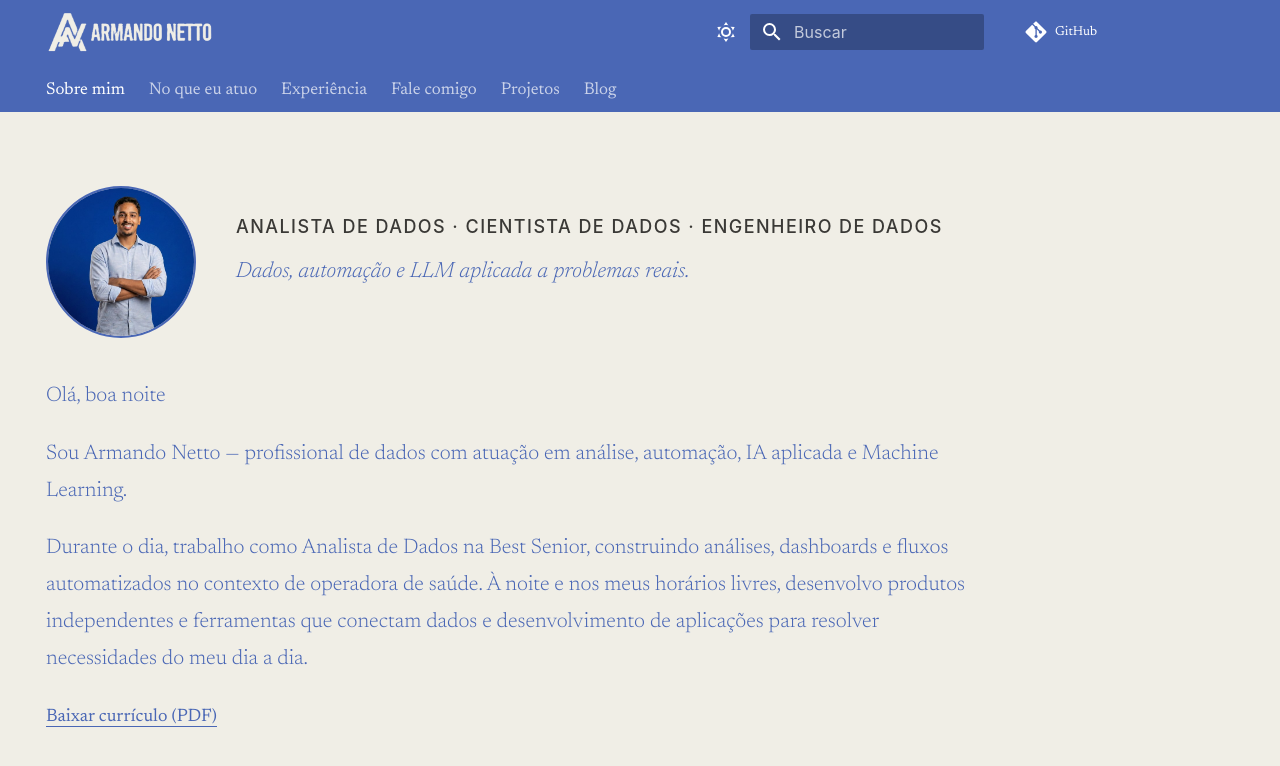
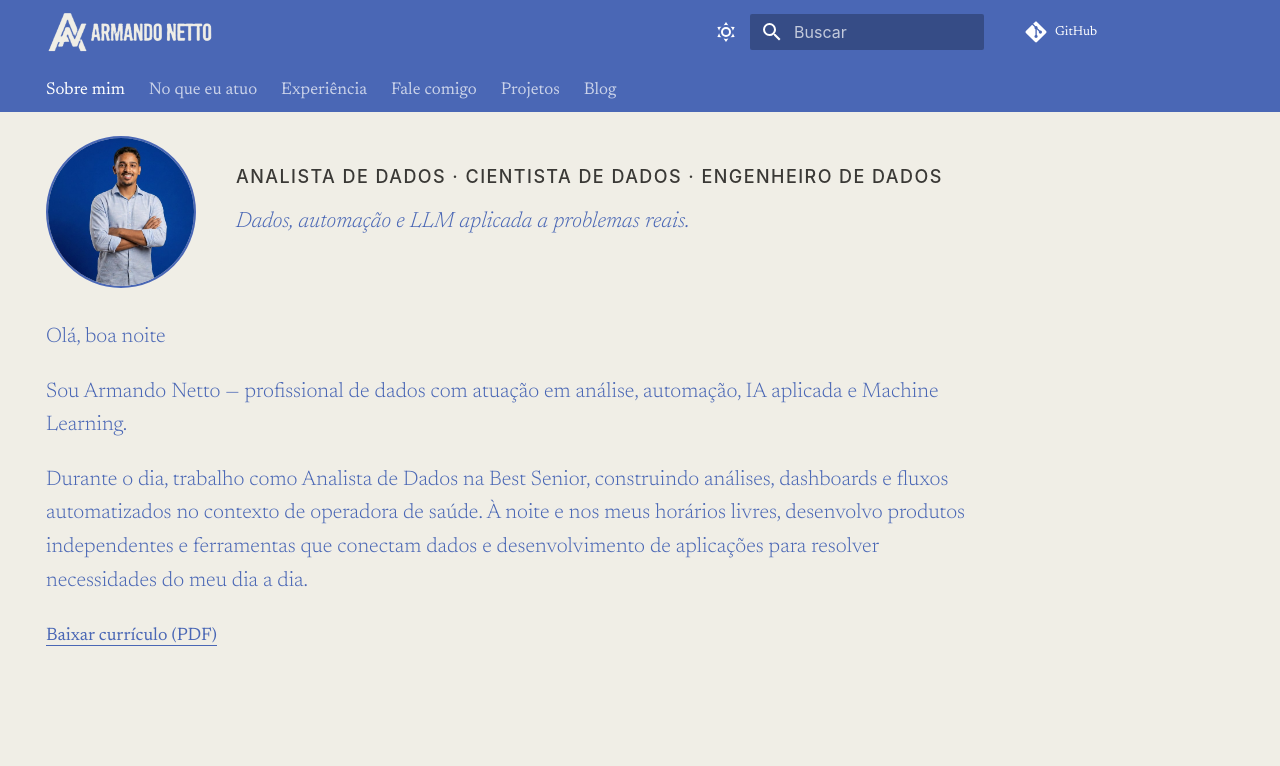
Before and after one commit to armandonettox/portifolio, an MkDocs documentation site: the page built from docs/index.md, in a window 1280 px wide. Shown: the top 766 px of the page. Built offline with MkDocs 1.6.1 and Material for MkDocs 9.7.7, drawn with Linux system fonts in a browser that asks for light colours.

Commit message:
fix(home): comprime espacamento vertical para caber sem scroll

```diff
--- a/docs/stylesheets/extra.css
+++ b/docs/stylesheets/extra.css
@@ -121,11 +121,20 @@ body,
 
 /* ---------- Hero (home) ---------- */
 
+/* a home deve caber na tela sem scroll: margem do main zerada
+   e padding do hero reduzido (so a home tem .pf-hero) */
+.md-main__inner:has(.pf-hero) {
+  margin-top: 0.2rem;
+}
+.md-content__inner:has(.pf-hero) {
+  margin-bottom: 0;
+  padding-top: 0;
+}
 .pf-hero {
   display: flex;
   align-items: center;
   gap: 2rem;
-  padding: 1.2rem 0 1rem 0;
+  padding: 0.6rem 0 0.6rem 0;
   flex-wrap: wrap;
 }
 /* sem nome no hero: o wordmark do cabecalho ja identifica o site,
@@ -309,9 +318,9 @@ body,
 
 .pf-bio {
   font-weight: 300;
-  line-height: 1.75;
+  line-height: 1.6;
 }
-.pf-bio p { margin-bottom: 0.75rem; }
+.pf-bio p { margin-bottom: 0.6rem; }
 .pf-bio p:last-child { margin-bottom: 0; }
 
 .md-typeset h1,
```
